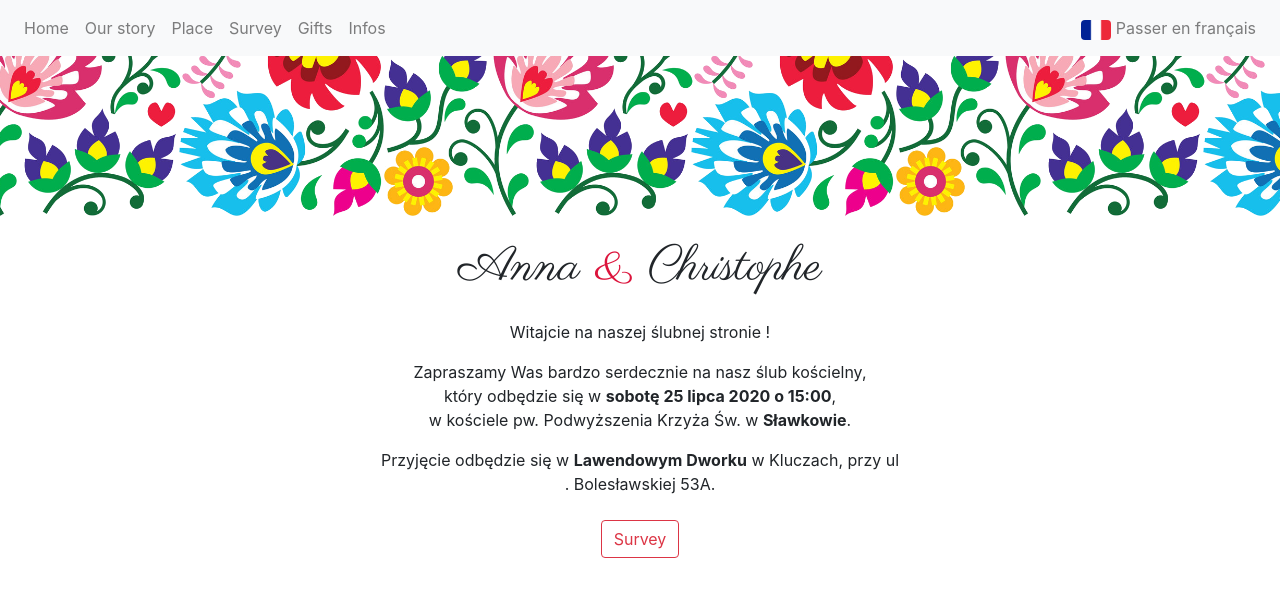
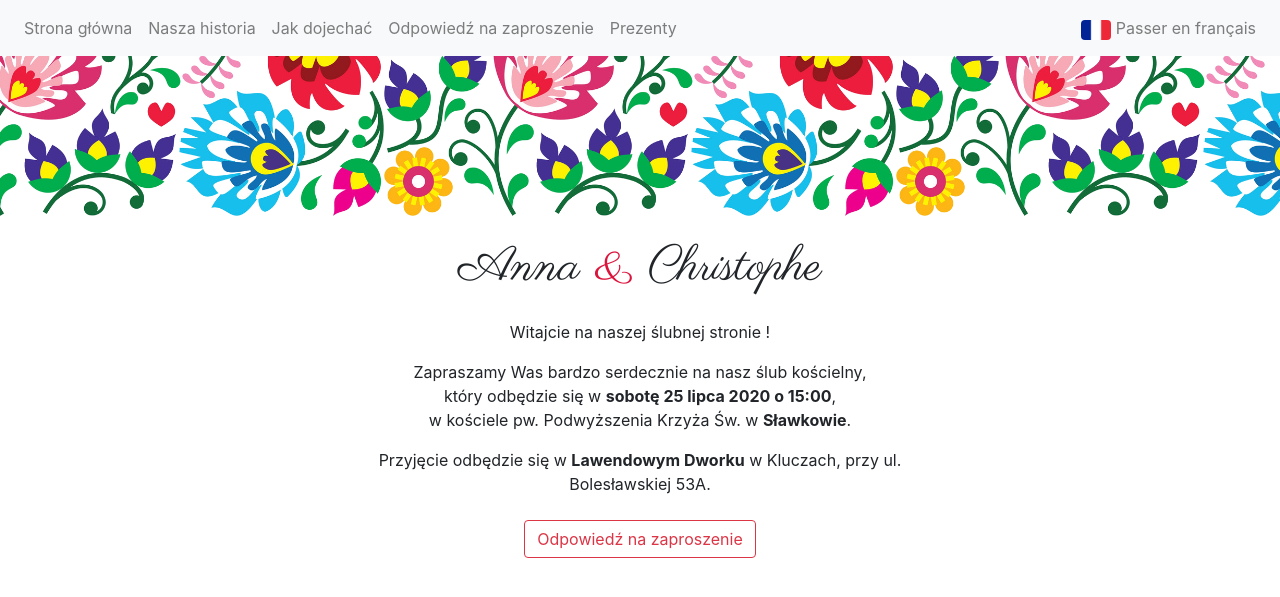
Before and after one commit to christophe-bazin/mariage, a Jekyll site: the page built from pl/index.md, in a window 1280 px wide. Shown: the top 597 px of the page. Built offline with Jekyll 4.4.1, drawn with Linux system fonts in a browser that asks for light colours.

Commit message:
PL translations

```diff
--- a/_data/translations.yml
+++ b/_data/translations.yml
@@ -2,35 +2,35 @@ site:
   title: "Anna & Christophe"
 
 homepage:
-  choice:
-    fr: "Navigation en français"
-    pl: "Navigation en polonais"
+  more:
+    fr: "Plus d'infos"
+    pl: "Więcej informacji"
 
 navigation:
   home:
     fr: "Accueil"
-    pl: "Home"
+    pl: "Strona główna"
   story:
     fr: "Notre histoire"
-    pl: "Our story"
+    pl: "Nasza historia"
   place:
     fr: "Lieu"
-    pl: "Place"
+    pl: "Jak dojechać"
   rsvp:
     fr: "Formulaire de réponse"
-    pl: "Survey"
+    pl: "Odpowiedź na zaproszenie"
   gifts:
     fr: "Cadeaux"
-    pl: "Gifts"
+    pl: "Prezenty"
   infos:
     fr: "Infos pratiques"
-    pl: "Infos"
+    pl: ""
   switch:
-    fr: "Switch to polish"
+    fr: "Zmień na język polski"
     pl: "Passer en français"
 
 page:
   index:
     rsvp:
       fr: "Formulaire de réponse"
-      pl: "Survey"
+      pl: "Odpowiedź na zaproszenie"
--- a/_includes/navigation.html
+++ b/_includes/navigation.html
@@ -20,9 +20,11 @@
       <li class="nav-item">
         <a class="nav-link" href="gifts">{{ site.data.translations.navigation.gifts[page.lang] }}</a>
       </li>
-      <li class="nav-item">
-        <a class="nav-link" href="infos">{{ site.data.translations.navigation.infos[page.lang] }}</a>
-      </li>
+      {% if page.lang == 'fr' %}
+        <li class="nav-item">
+          <a class="nav-link" href="infos">{{ site.data.translations.navigation.infos[page.lang] }}</a>
+        </li>
+      {% endif %}
     </ul>
 
     <ul class="navbar-nav ml-auto">
--- a/index.html
+++ b/index.html
@@ -24,10 +24,10 @@ lang-ref: home
 
     <div class="row justify-content-center">
       <div class="col-4 col-lg-2 col-xl-2">
-        Plus d'infos
+        {{ site.data.translations.homepage.more.fr }}
       </div>
       <div class="col-4 col-lg-2 col-xl-2">
-        More infos
+        {{ site.data.translations.homepage.more.pl }}
       </div>
     </div>
 
--- a/pl/index.md
+++ b/pl/index.md
@@ -11,8 +11,7 @@ lang-ref: mariage-christophe-et-anna
     <p>Zapraszamy Was bardzo serdecznie na nasz ślub kościelny,<br />
       który odbędzie się w <strong>sobotę 25 lipca 2020 o 15:00</strong>,<br />
     w kościele pw. Podwyższenia Krzyża Św. w <strong>Sławkowie</strong>.</p>
-    <p>Przyjęcie odbędzie się w <strong>Lawendowym Dworku</strong> w Kluczach, przy ul<br />
-     . Bolesławskiej 53A.</p>
+    <p>Przyjęcie odbędzie się w <strong>Lawendowym Dworku</strong> w Kluczach, przy ul.<br />Bolesławskiej 53A.</p>
     <div class="pt-2">
       <button type="button" class="btn btn-outline-danger">{{ site.data.translations.page.index.rsvp[page.lang] }}</button>
     </div>
```
Also changed, not shown: pl/gifts.md (added, +14 -0 lines), pl/place.md (+16 -4 lines), pl/rsvp.md (+1 -3 lines), pl/story.md (added, +24 -0 lines).
